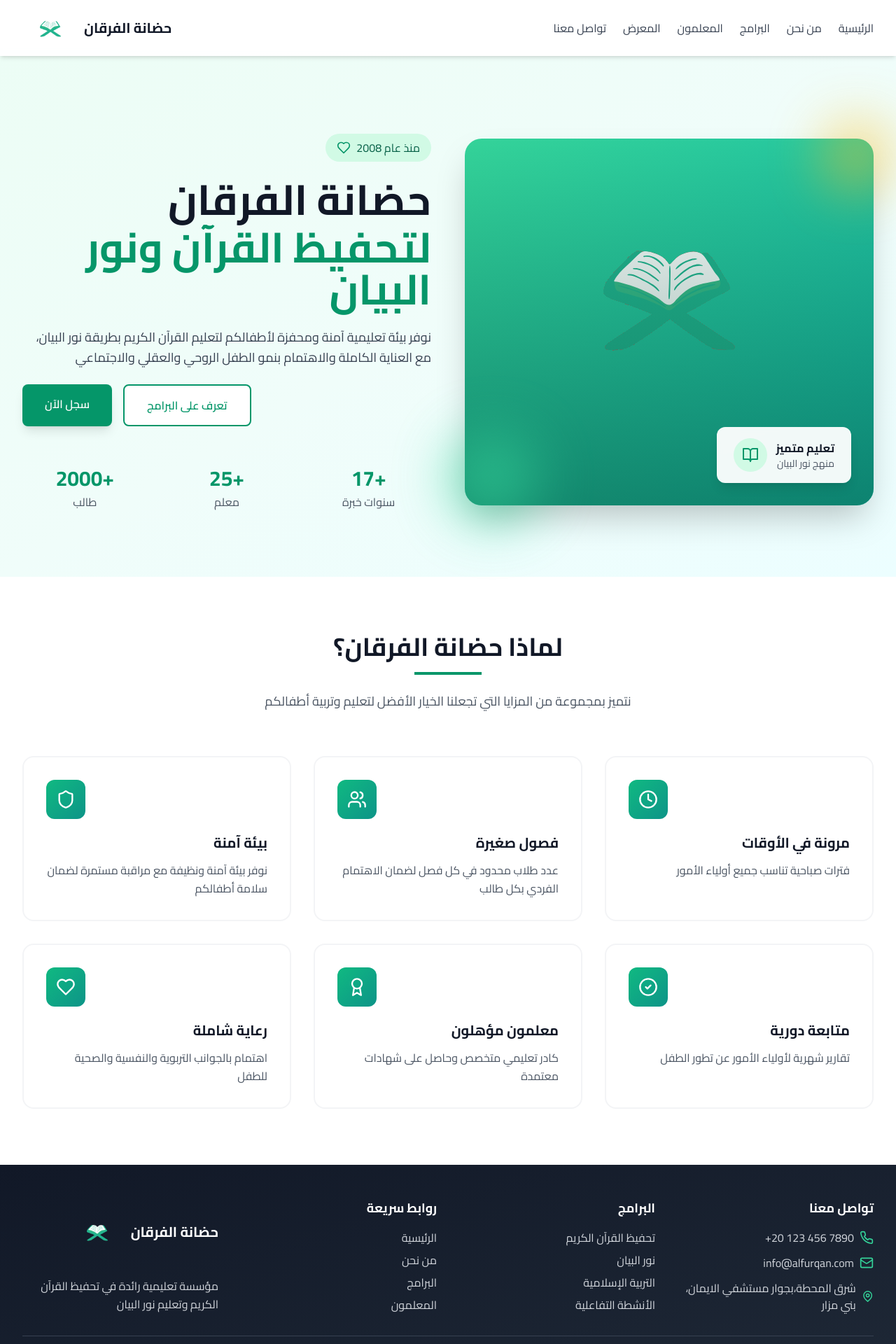
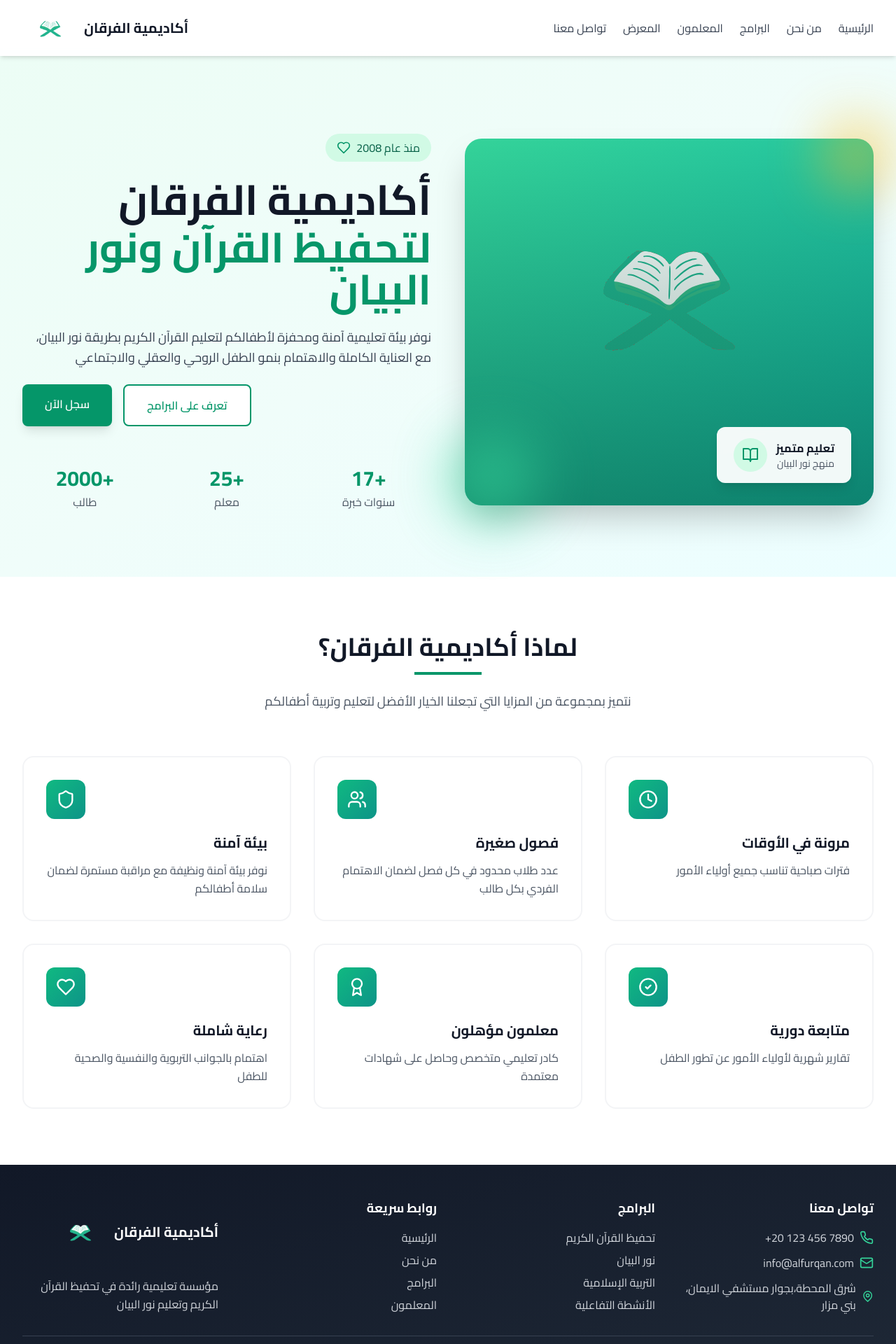
Before and after one commit to tarek-shoman/Alfurqan-website, a React (Vite) app: page / in a window 1280 px wide. Shown: the top 1920 px of the page at 70% size. Built offline with nearby package versions, Linux system fonts and the light colour scheme.

Commit message:
Final check before deploy

```diff
--- a/src/components/About.tsx
+++ b/src/components/About.tsx
@@ -33,7 +33,7 @@ export default function About() {
           </h2>
           <div className="w-24 h-1 bg-emerald-600 mx-auto mb-6"></div>
           <p className="text-lg text-gray-600 max-w-3xl mx-auto leading-relaxed">
-            حضانة الفرقان هي مؤسسة تعليمية رائدة في تحفيظ القرآن الكريم وتعليم القراءة والكتابة بطريقة نور البيان.
+            أكاديمية الفرقان هي مؤسسة تعليمية رائدة في تحفيظ القرآن الكريم وتعليم القراءة والكتابة بطريقة نور البيان.
             نسعى لتربية جيل متميز يحفظ كتاب الله ويتقن اللغة العربية في بيئة تربوية محفزة
           </p>
         </div>
--- a/src/components/Contact.tsx
+++ b/src/components/Contact.tsx
@@ -112,7 +112,7 @@ export default function Contact() {
                 احجز موعد زيارة
               </h3>
               <p className="text-emerald-50 mb-6 text-right leading-relaxed">
-                يمكنكم زيارة الحضانة للتعرف على المكان والبرامج والتحدث مع
+                يمكنكم زيارة الأكاديمية للتعرف على المكان والبرامج والتحدث مع
                 الإدارة. نرحب بكم في أي وقت خلال أوقات العمل
               </p>
               <a
--- a/src/components/Features.tsx
+++ b/src/components/Features.tsx
@@ -39,7 +39,7 @@ export default function Features() {
       <div className="max-w-7xl mx-auto">
         <div className="text-center mb-16">
           <h2 className="text-3xl sm:text-4xl font-bold text-gray-900 mb-4">
-            لماذا حضانة الفرقان؟
+            لماذا أكاديمية الفرقان؟
           </h2>
           <div className="w-24 h-1 bg-emerald-600 mx-auto mb-6"></div>
           <p className="text-lg text-gray-600 max-w-3xl mx-auto">
--- a/src/components/Footer.tsx
+++ b/src/components/Footer.tsx
@@ -10,7 +10,7 @@ export default function Footer() {
           <div className="text-right">
             <div className="flex items-center gap-2 justify-end mb-4">
               <img src="./src/imgs/logo.png" className='h-24 pt-4' alt="" />
-              <span className="text-xl font-bold">حضانة الفرقان</span>
+              <span className="text-xl font-bold">أكاديمية الفرقان</span>
             </div>
             <p className="text-gray-300 leading-relaxed">
               مؤسسة تعليمية رائدة في تحفيظ القرآن الكريم وتعليم نور البيان
--- a/src/components/Gallery.tsx
+++ b/src/components/Gallery.tsx
@@ -50,7 +50,7 @@ export default function Gallery() {
           </h2>
           <div className="w-24 h-1 bg-emerald-600 mx-auto mb-6"></div>
           <p className="text-lg text-gray-600 max-w-3xl mx-auto">
-            لمحات من أنشطتنا اليومية وفعالياتنا المتنوعة في حضانة النور
+            لمحات من أنشطتنا اليومية وفعالياتنا المتنوعة في أكاديمية الفرقان
           </p>
         </div>
 
--- a/src/components/Hero.tsx
+++ b/src/components/Hero.tsx
@@ -11,7 +11,7 @@ export default function Hero() {
               <span className="text-emerald-800 font-medium">منذ عام 2008</span>
             </div>
             <h1 className="text-4xl sm:text-5xl lg:text-6xl font-bold text-gray-900 leading-tight">
-              حضانة الفرقان
+              أكاديمية الفرقان
               <span className="block text-emerald-600 mt-2">لتحفيظ القرآن ونور البيان</span>
             </h1>
             <p className="text-lg text-gray-700 leading-relaxed">
--- a/src/components/Navbar.tsx
+++ b/src/components/Navbar.tsx
@@ -18,10 +18,10 @@ export default function Navbar() {
             <img
               src="/src/imgs/logo.png"
               className="h-24 pt-4"
-              alt="شعار حضانة الفرقان"
+              alt="شعار أكاديمية الفرقان"
             />
             <span className="text-xl font-bold text-gray-900">
-              حضانة الفرقان
+              أكاديمية الفرقان
             </span>
           </Link>
           <button
```
